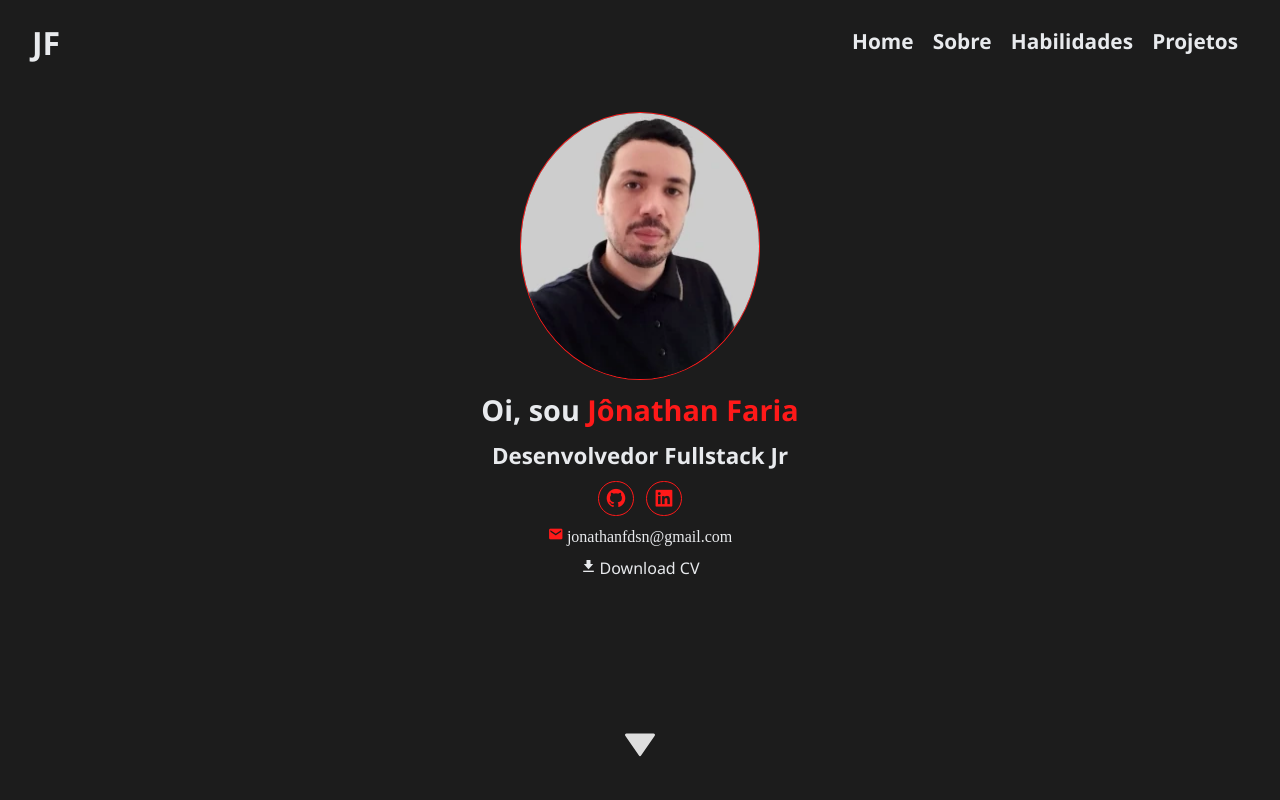
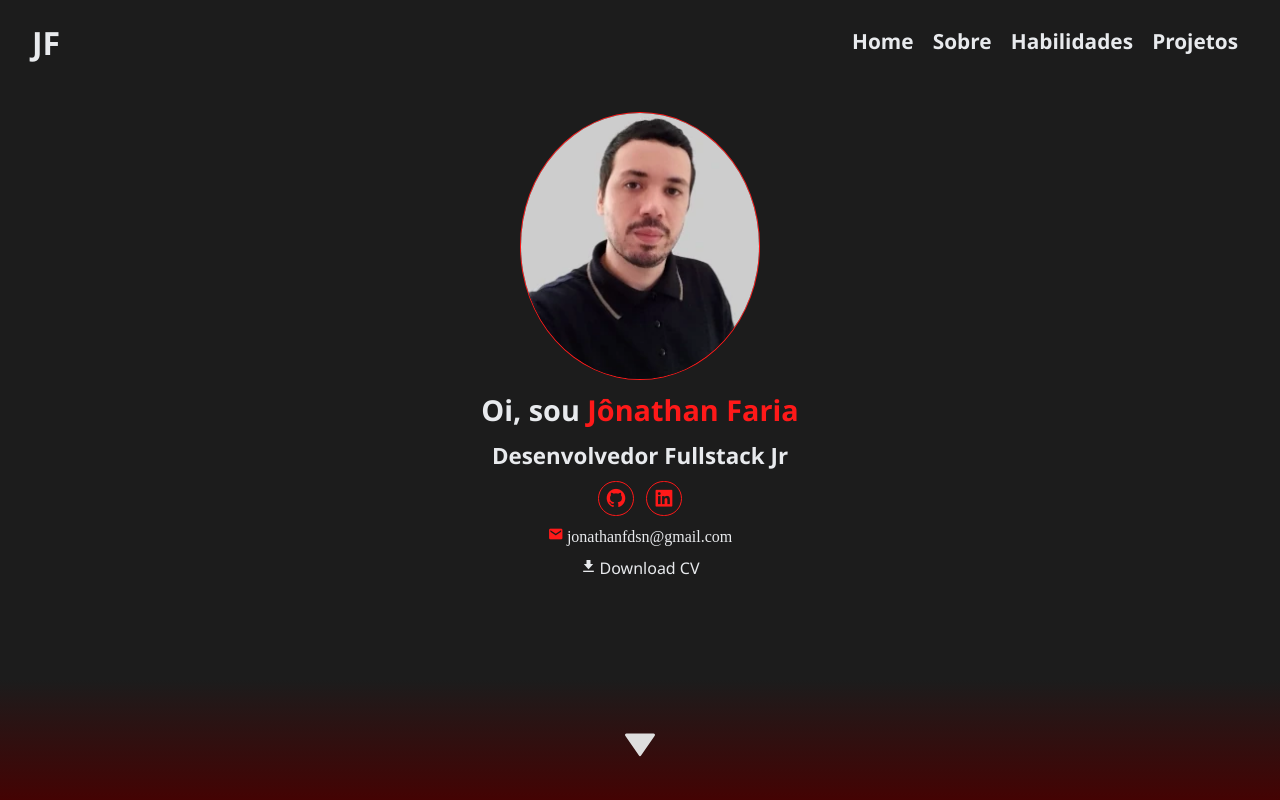
Before and after one commit to jfdsn/Meu-portfolio, a Next.js app: page / in a window 1280 px wide. Shown: the top 800 px of the page. Built offline with nearby package versions, Linux system fonts and the light colour scheme.

Commit message:
refactor: Try a new approach to fix the visual bug but keep the effect

```diff
--- a/src/styles/layout.sass
+++ b/src/styles/layout.sass
@@ -1,6 +1,13 @@
 //Layout principal - header,body,main,footer
-body
+body::before
+    content: ''
+    position: fixed
+    top: 0
+    left: 0
+    width: 100vw
+    height: 100vh
     background: linear-gradient(180deg, $bg-color 85%, $dark-red 100%)
+    z-index: -1
 
 main
     display: flex
--- a/src/styles/style.sass
+++ b/src/styles/style.sass
@@ -171,7 +171,7 @@
                     font-size: 0.7rem
 
     .action-btn
-        padding-bottom: 3rem
+        padding-bottom: 3.2rem
 
 @media (min-width: $x-large)
     html,body
```
